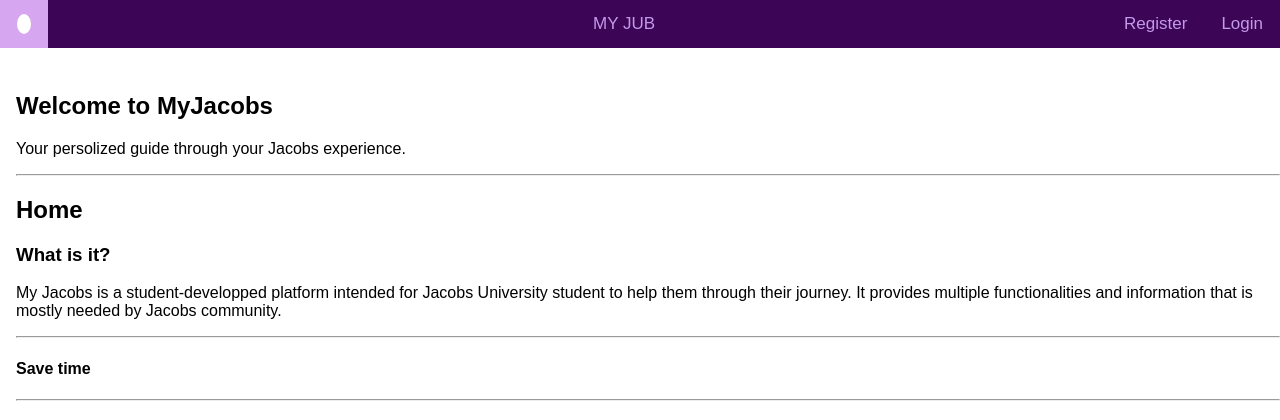
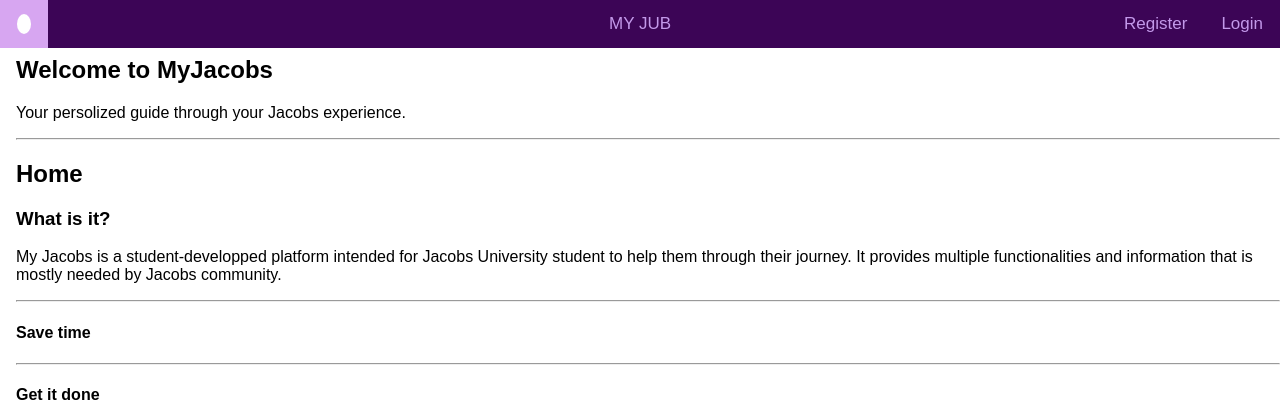
Before and after one commit to Mahdi-Ouchrahou/Mahdi-Ouchrahou.github.io, a PHP site: page / in a window 1280 px wide. Shown: the top 420 px of the page. Run offline with PHP 8.4, Linux system fonts and the light colour scheme; some libraries are stand-ins or nearby versions.

Commit message:
second test

```diff
--- a/index.html
+++ b/index.html
@@ -45,8 +45,6 @@
         -->
         <!-- Body section -->
 
-        <br>
-        <br>
         <br>
         <br>
 
--- a/style.css
+++ b/style.css
@@ -57,6 +57,7 @@ body {
   position: fixed;
   top: 0%;
   left: 45%;
+  right: 45%;
   transform: translate(0%, 0%);
 
 }
```
